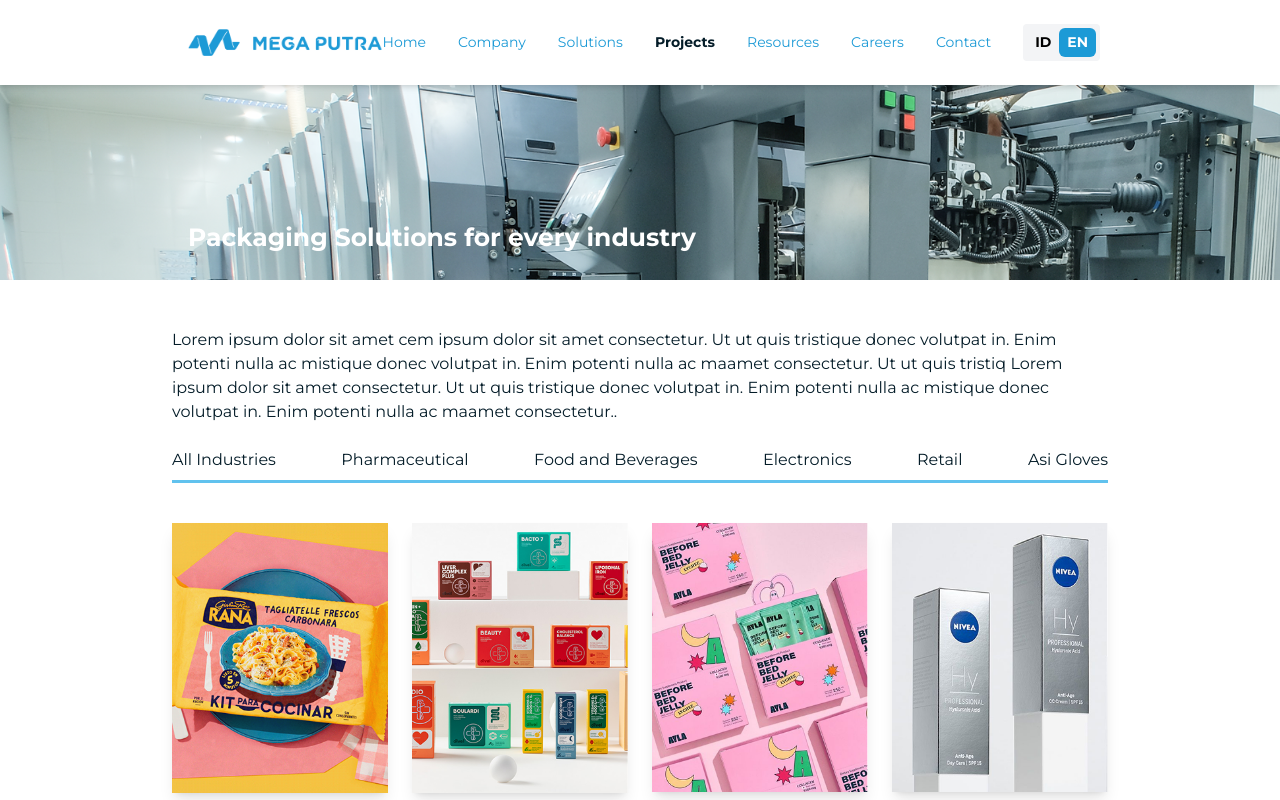
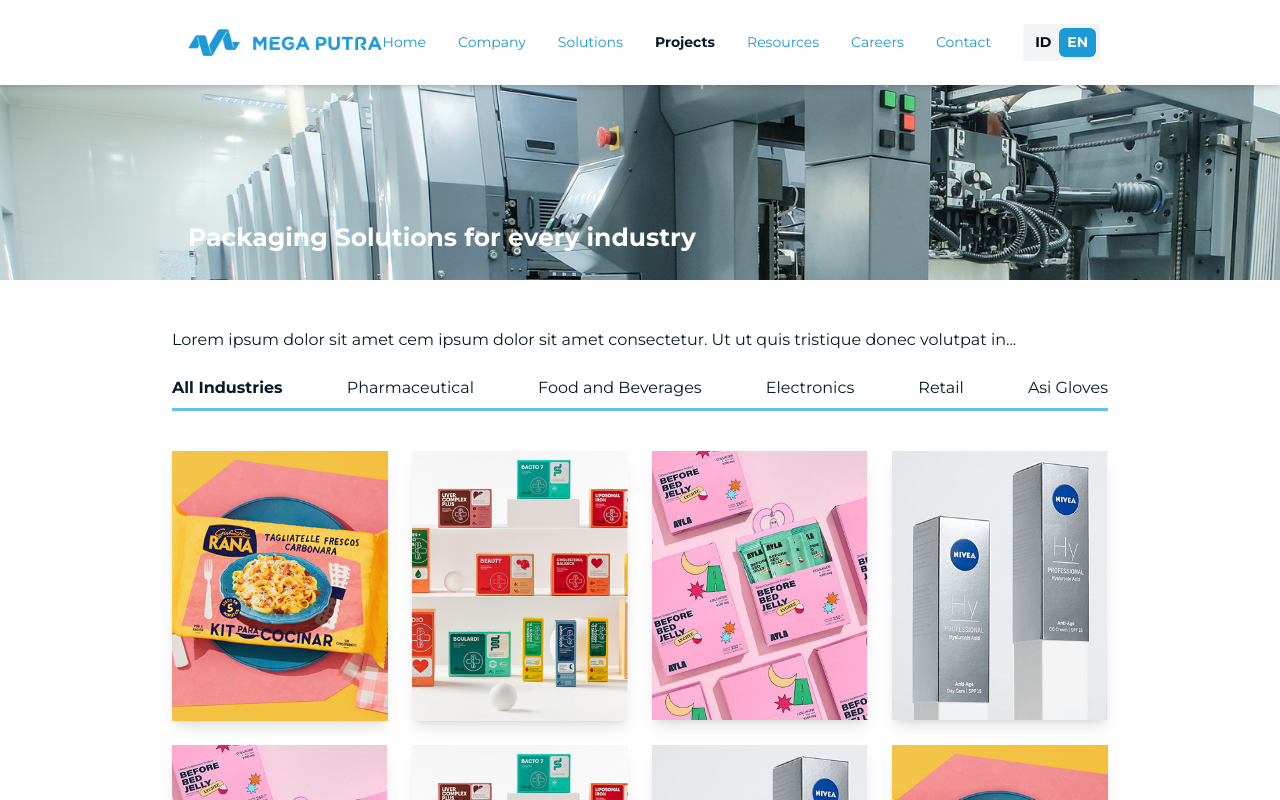
Before and after one commit to viatree/Compro-MP, a Next.js app: page /projects in a window 1280 px wide. Shown: the top 800 px of the page. Built offline with nearby package versions, Linux system fonts and the light colour scheme.

Commit message:
projects

```diff
--- a/src/pages/projects.js
+++ b/src/pages/projects.js
@@ -1,8 +1,40 @@
+import { useState } from "react";
 import SEO from "../components/seo";
 import Navbar from "../components/navbar";
 import Footer from "../components/footer";
-import Link from "next/link";
-export default function projects() {
+
+export default function Projects() {
+  const categories = [
+    "All Industries",
+    "Pharmaceutical",
+    "Food and Beverages",
+    "Electronics",
+    "Retail",
+    "Asi Gloves",
+  ];
+
+  const allProjects = [
+    { src: "/images/p1.png", category: "Pharmaceutical" },
+    { src: "/images/p2.png", category: "Food and Beverages" },
+    { src: "/images/p3.png", category: "Electronics" },
+    { src: "/images/p4.png", category: "Retail" },
+    { src: "/images/p3.png", category: "Electronics" },
+    { src: "/images/p2.png", category: "Food and Beverages" },
+    { src: "/images/p4.png", category: "Retail" },
+    { src: "/images/p1.png", category: "Pharmaceutical" },
+    { src: "/images/p2.png", category: "Food and Beverages" },
+    { src: "/images/p1.png", category: "Pharmaceutical" },
+    { src: "/images/p3.png", category: "Electronics" },
+    { src: "/images/p4.png", category: "Retail" },
+  ];
+
+  const [selectedCategory, setSelectedCategory] = useState("All Industries");
+
+  const filteredProjects =
+    selectedCategory === "All Industries"
+      ? allProjects
+      : allProjects.filter((project) => project.category === selectedCategory);
+
   return (
     <>
       <SEO
@@ -14,50 +46,44 @@
       />
 
       <Navbar />
-      <section className="relative  bg-[url('/images/banner2.png')] bg-cover flex items-end mt-20 h-[200px]">
-        <p className=" w-full ml-27 mx-auto text-white px-6 py-6 pl-10 md:pl-20 z-10 text-[25px] font-semibold absolute bottom-0 ">
+      <section className="relative bg-[url('/images/banner2.png')] bg-cover flex items-end mt-20 h-[200px]">
+        <p className="w-full ml-27 mx-auto text-white px-6 py-6 pl-10 md:pl-20 z-10 text-[25px] font-semibold absolute bottom-0">
           Packaging Solutions for every industry
         </p>
       </section>
+
       {/* Filter Tabs */}
       <section className="py-12 px-8 md:px-16 lg:px-24 xl:px-43">
-        <p className=" text-left text-base text-[var(--color-text)]">
-        Lorem ipsum dolor sit amet cem ipsum dolor sit amet consectetur. Ut ut quis tristique donec volutpat in. Enim potenti nulla ac mistique donec volutpat in. Enim potenti nulla ac maamet consectetur. Ut ut quis tristiq Lorem ipsum dolor sit amet consectetur. Ut ut quis tristique donec volutpat in. Enim potenti nulla ac mistique donec volutpat in. Enim potenti nulla ac maamet consectetur..
+        <p className="text-left text-base text-[var(--color-text)]">
+          Lorem ipsum dolor sit amet cem ipsum dolor sit amet consectetur. Ut ut
+          quis tristique donec volutpat in...
         </p>
 
         <div className="mt-6 flex justify-between border-b-3 border-[var(--color-lighter)]">
-          {["All Industries", "Pharmaceutical", "Food and Beverages", "Electronics", "Retail", "Asi Gloves"].map(
-            (category, index) => (
+          {categories.map((category, index) => (
             <button
               key={index}
               className={`pb-2 text-[var(--color-text)] hover:text-[var(--color-primary)] ${
-                  index === 0 ? " border-[var(--color-primary)] text-[var(--color-text)]" : ""
+                selectedCategory === category
+                  ? "font-bold border-[var(--color-primary)] text-[var(--color-primary)]"
+                  : ""
               }`}
+              onClick={() => setSelectedCategory(category)}
             >
               {category}
             </button>
-            )
-          )}
+          ))}
         </div>
 
         {/* Grid Layout */}
         <div className="mt-10 grid grid-cols-2 md:grid-cols-3 lg:grid-cols-4 gap-6 w-auto h-auto">
-          {[
-            "/images/p1.png",
-            "/images/p2.png",
-            "/images/p3.png",
-            "/images/p4.png",
-            "/images/p3.png",
-            "/images/p2.png",
-            "/images/p4.png",
-            "/images/p1.png",
-            "/images/p2.png",
-            "/images/p1.png",
-            "/images/p3.png",
-            "/images/p4.png",
-          ].map((src, index) => (
+          {filteredProjects.map((project, index) => (
             <div key={index} className="relative group">
-              <img src={src} alt={`Project ${index + 1}`} className="w-full h-auto shadow-lg" />
+              <img
+                src={project.src}
+                alt={`Project ${index + 1}`}
+                className="w-full h-auto shadow-lg"
+              />
             </div>
           ))}
         </div>
```
Lines whose indentation alone changed are shown as unchanged.
